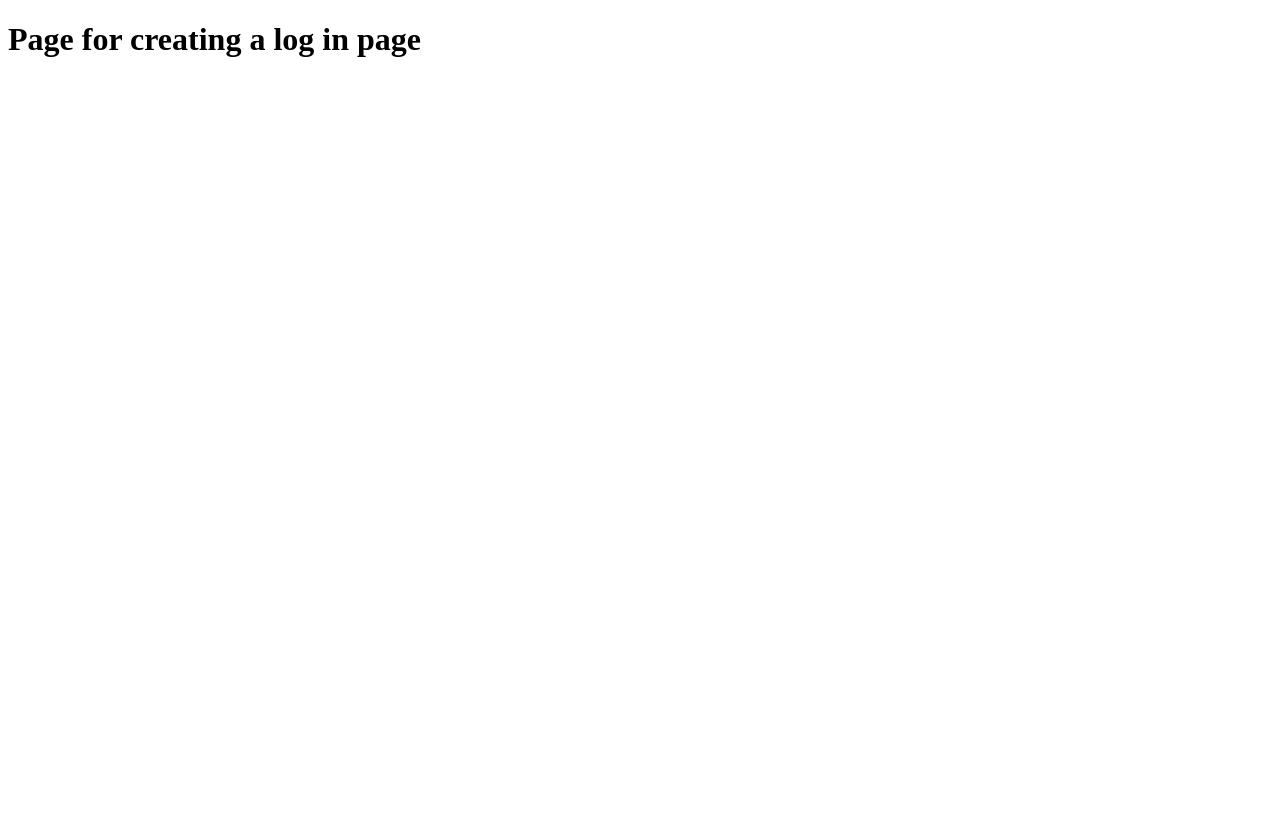
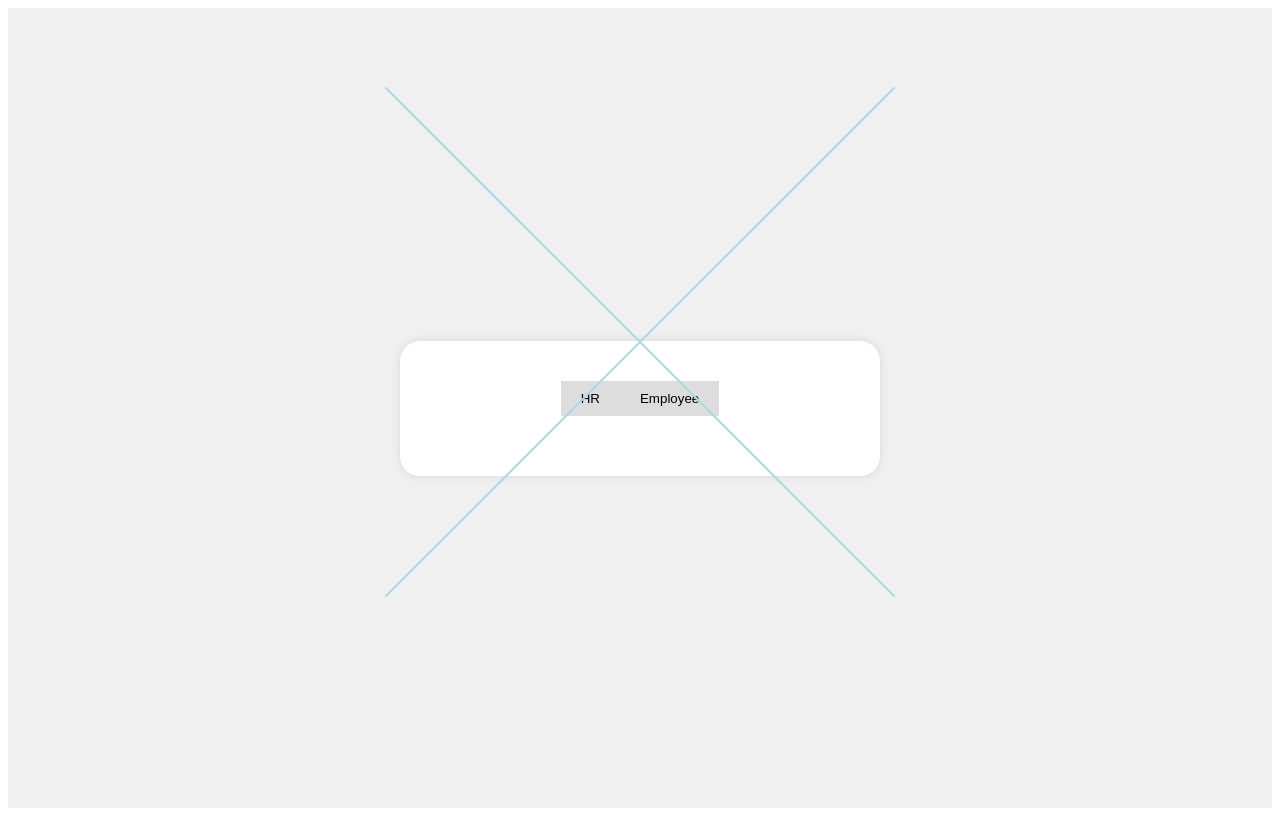
Before and after one commit to GNF-Markets/Employee-Feedback-Management-Solution, an Angular app: page / in a window 1280 px wide. Built offline with nearby package versions, Linux system fonts and the light colour scheme.

Commit message:
Add signup page with HTML, CSS, and JavaScript functionality

```diff
--- a/src/app/app.component.css
+++ b/src/app/app.component.css
@@ -0,0 +1,106 @@
+body {
+    margin: 0;
+    padding: 0;
+    display: flex;
+    justify-content: center;
+    align-items: center;
+    min-height: 100vh;
+    background-color: #f0f0f0;
+    font-family: Arial, sans-serif;
+}
+
+.signup-container {
+    position: relative;
+    background: white;
+    padding: 40px;
+    border-radius: 20px;
+    box-shadow: 0 0 10px rgba(0,0,0,0.1);
+    width: 400px;
+}
+
+.signup-container::before,
+.signup-container::after {
+    content: '';
+    position: absolute;
+    width: 150%;
+    height: 2px;
+    background: lightblue;
+    top: 0;
+    left: -25%;
+}
+
+.signup-container::before {
+    transform: rotate(45deg);
+}
+
+.signup-container::after {
+    transform: rotate(-45deg);
+}
+
+.button-container {
+    display: flex;
+    justify-content: center;
+    margin-bottom: 20px;
+}
+
+.option-btn {
+    padding: 10px 20px;
+    border: none;
+    background: #ddd;
+    cursor: pointer;
+    transition: background 0.3s;
+}
+
+.option-btn.active {
+    background: lightblue;
+}
+
+.signup-form {
+    display: flex;
+    flex-direction: column;
+    gap: 15px;
+}
+
+.signup-form input,
+.signup-form select {
+    padding: 10px;
+    border: 1px solid #ddd;
+    border-radius: 5px;
+}
+
+.signup-form button {
+    padding: 10px;
+    background: lightblue;
+    border: none;
+    border-radius: 5px;
+    cursor: pointer;
+    transition: background 0.3s;
+}
+
+.signup-form button:hover {
+    background: #87ceeb;
+}
+
+.languages-section {
+    margin: 15px 0;
+}
+
+#selectedLanguages {
+    margin-top: 10px;
+}
+
+.language-tag {
+    display: inline-flex;
+    align-items: center;
+    background: #f0f0f0;
+    padding: 5px 10px;
+    margin: 5px;
+    border-radius: 15px;
+}
+
+.delete-lang {
+    margin-left: 5px;
+    color: red;
+    cursor: pointer;
+    font-weight: bold;
+}
--- a/src/app/app.component.html
+++ b/src/app/app.component.html
@@ -1 +1,45 @@
-<h1>Page for creating a log in page</h1>
+<!DOCTYPE html>
+<html lang="en">
+<head>
+    <meta charset="UTF-8">
+    <meta name="viewport" content="width=device-width, initial-scale=1.0">
+    <title>Signup Page</title>
+    <link rel="stylesheet" href="styles.css">
+</head>
+<body>
+    <div class="signup-container">
+        <div class="button-container">
+            <button id="hrBtn" class="option-btn">HR</button>
+            <button id="employeeBtn" class="option-btn">Employee</button>
+        </div>
+
+        <form id="hrForm" class="signup-form" style="display: none;">
+            <input type="text" placeholder="Name" required>
+            <input type="text" placeholder="Surname" required>
+            <input type="email" placeholder="Email" required>
+            <input type="tel" placeholder="Phone Number" required>
+            <button type="submit">Sign Up</button>
+        </form>
+
+        <form id="employeeForm" class="signup-form" style="display: none;">
+            <input type="text" placeholder="Name" required>
+            <input type="text" placeholder="Surname" required>
+            <input type="text" placeholder="Interests/Hobbies" required>
+            <input type="text" placeholder="Role in Work" required>
+            <div class="languages-section">
+                <select id="languageSelect">
+                    <option value="">Select Programming Language</option>
+                    <option value="JavaScript">JavaScript</option>
+                    <option value="Python">Python</option>
+                    <option value="Java">Java</option>
+                    <option value="C++">C++</option>
+                </select>
+                <button type="button" id="addLanguage">Add Language</button>
+                <div id="selectedLanguages"></div>
+            </div>
+            <button type="submit">Sign Up</button>
+        </form>
+    </div>
+    <script src="script.js"></script>
+</body>
+</html>
```
Also changed, not shown: src/app/script.js (added, +59 -0 lines).
